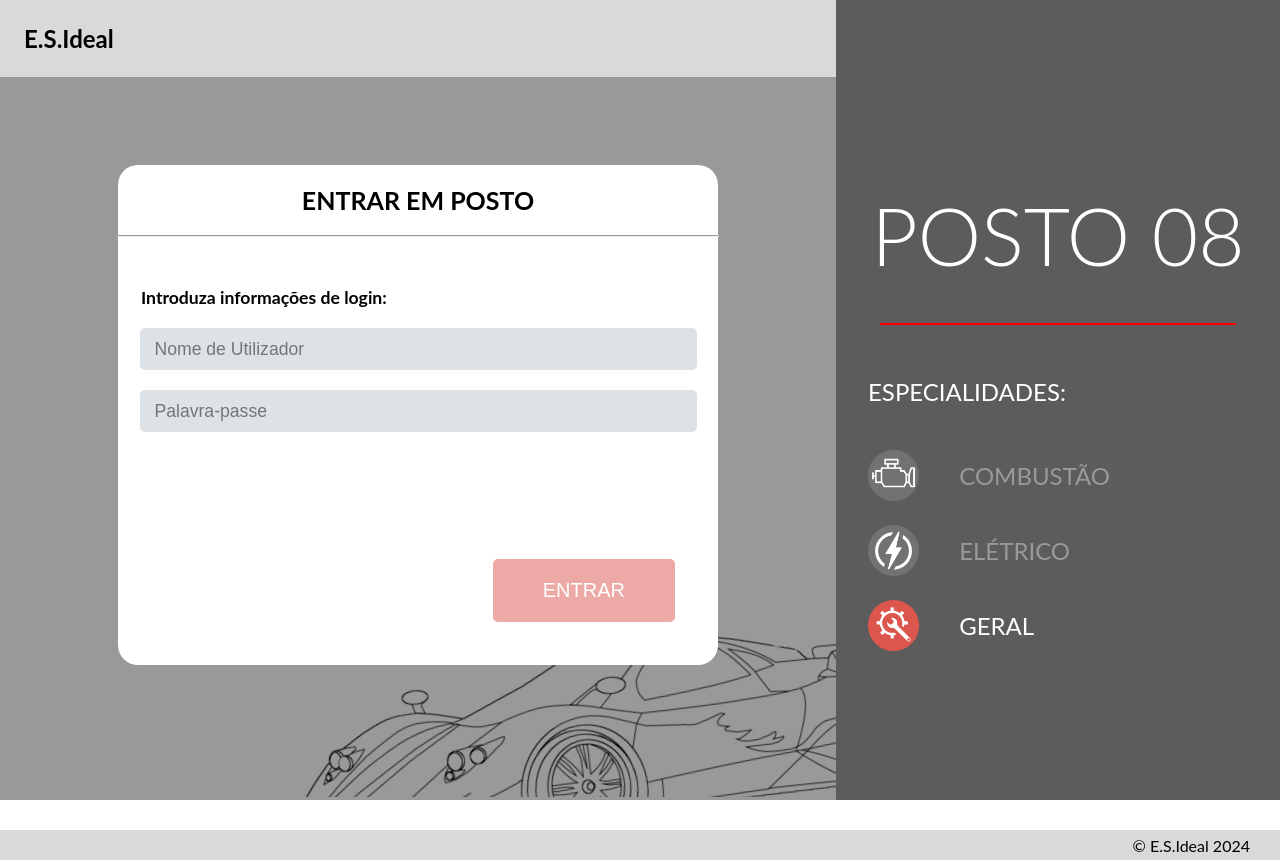
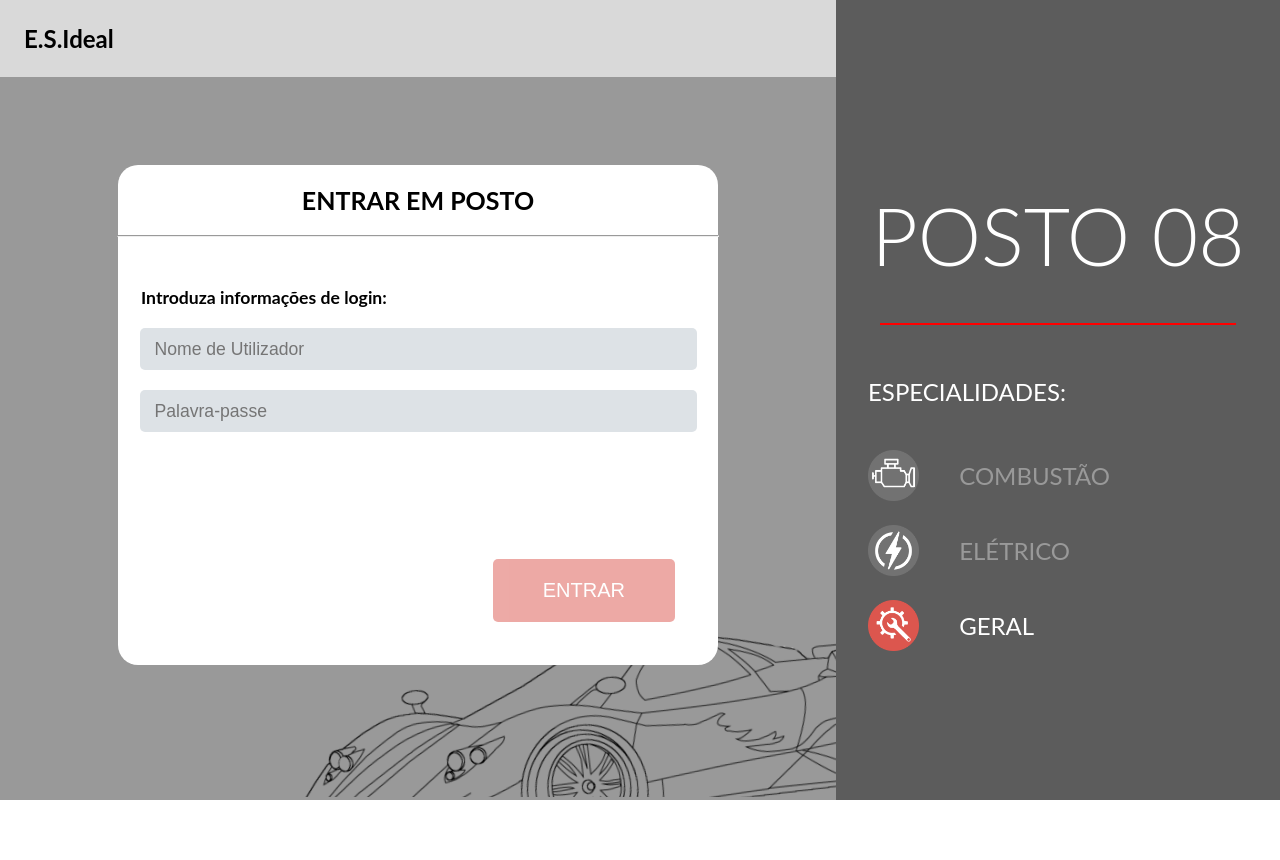
Before and after one commit to Naga1101/IPM-Project, a Vue app in the folder ESIdeal/: page /login in a window 1280 px wide. After the commit the page ends 800 px from the top, so only its background shows below. Built offline with nearby package versions, Linux system fonts and the light colour scheme; no server answers.

Commit message:
bug footer

```diff
--- a/ESIdeal/src/App.vue
+++ b/ESIdeal/src/App.vue
@@ -1,6 +1,6 @@
 <template>
   <router-view :key="$route.fullPath"></router-view> <!-- forçar componentes a ser destruídos e recriados, para poder mudar de serviço no histórico de um serviço -->
-  <Footer/>
+  <!-- <Footer/> -->
 </template>
 
 <script>
--- a/ESIdeal/src/components/ServicoEspecifico.vue
+++ b/ESIdeal/src/components/ServicoEspecifico.vue
@@ -472,6 +472,7 @@
 
     </div>
     <LoadingPage v-else/>
+    <Footer/>
 </template>
 
 <style scoped>
--- a/ESIdeal/src/components/ServicosAtribuidos.vue
+++ b/ESIdeal/src/components/ServicosAtribuidos.vue
@@ -16,6 +16,7 @@
         </div>
     </div>
     <LoadingPage v-else/>
+    <!-- <Footer/> -->
   </template>
 
   <script>
```
